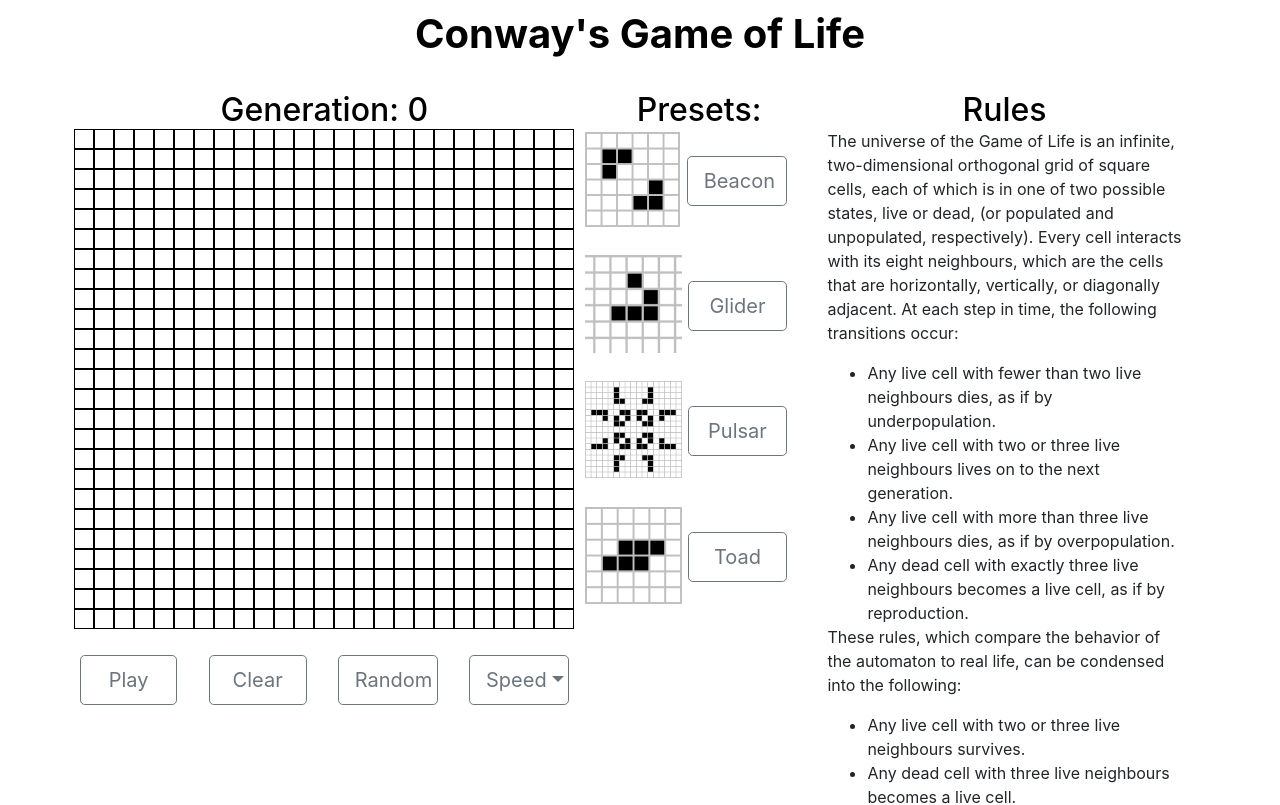
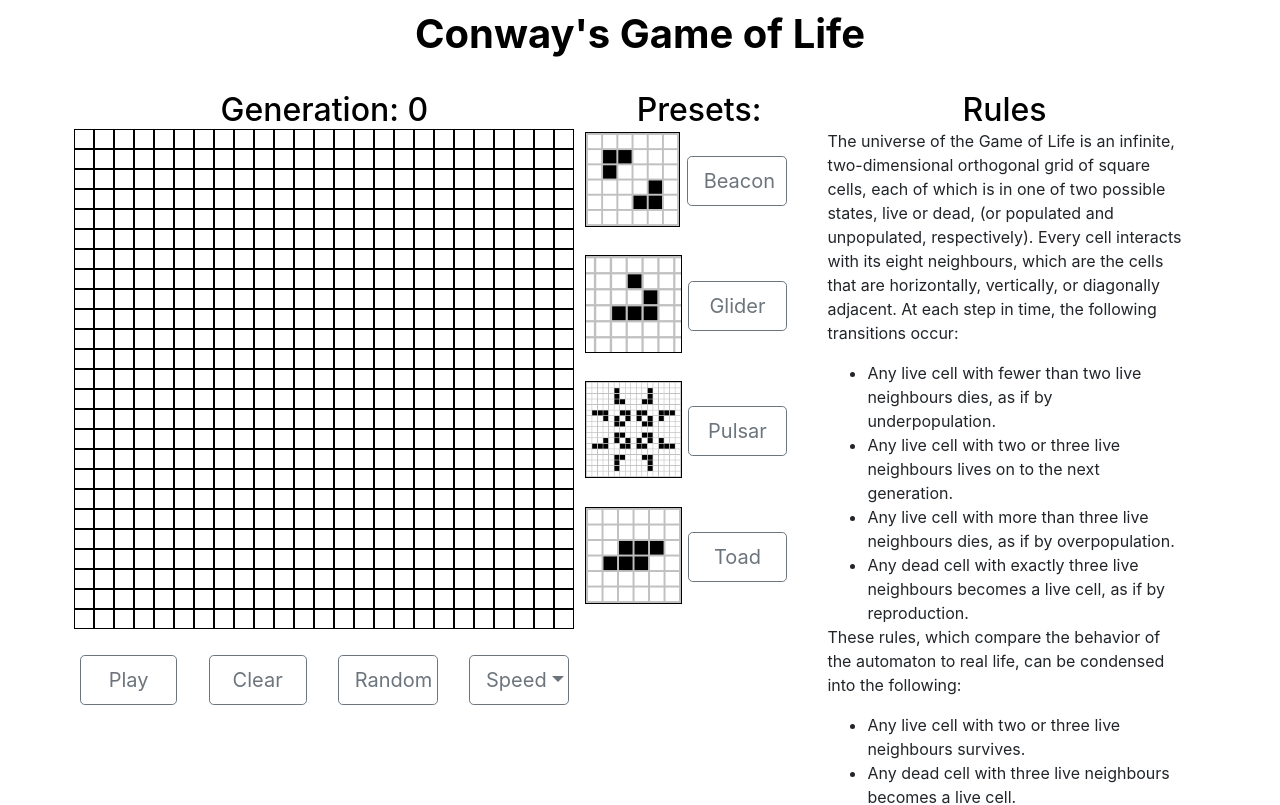
Before and after one commit to shanejeremich/Game-of-Life, a React (Create React App) app: page / in a window 1280 px wide. Shown: the top 805 px of the page. Built offline with nearby package versions, Linux system fonts and the light colour scheme.

Commit message:
added border around img's

```diff
--- a/src/components/presets/Presets.css
+++ b/src/components/presets/Presets.css
@@ -5,3 +5,7 @@
     justify-content: space-evenly;
     margin: 2% auto;
 }
+
+.presets-container img {
+    border: 1px solid black;
+}
```
